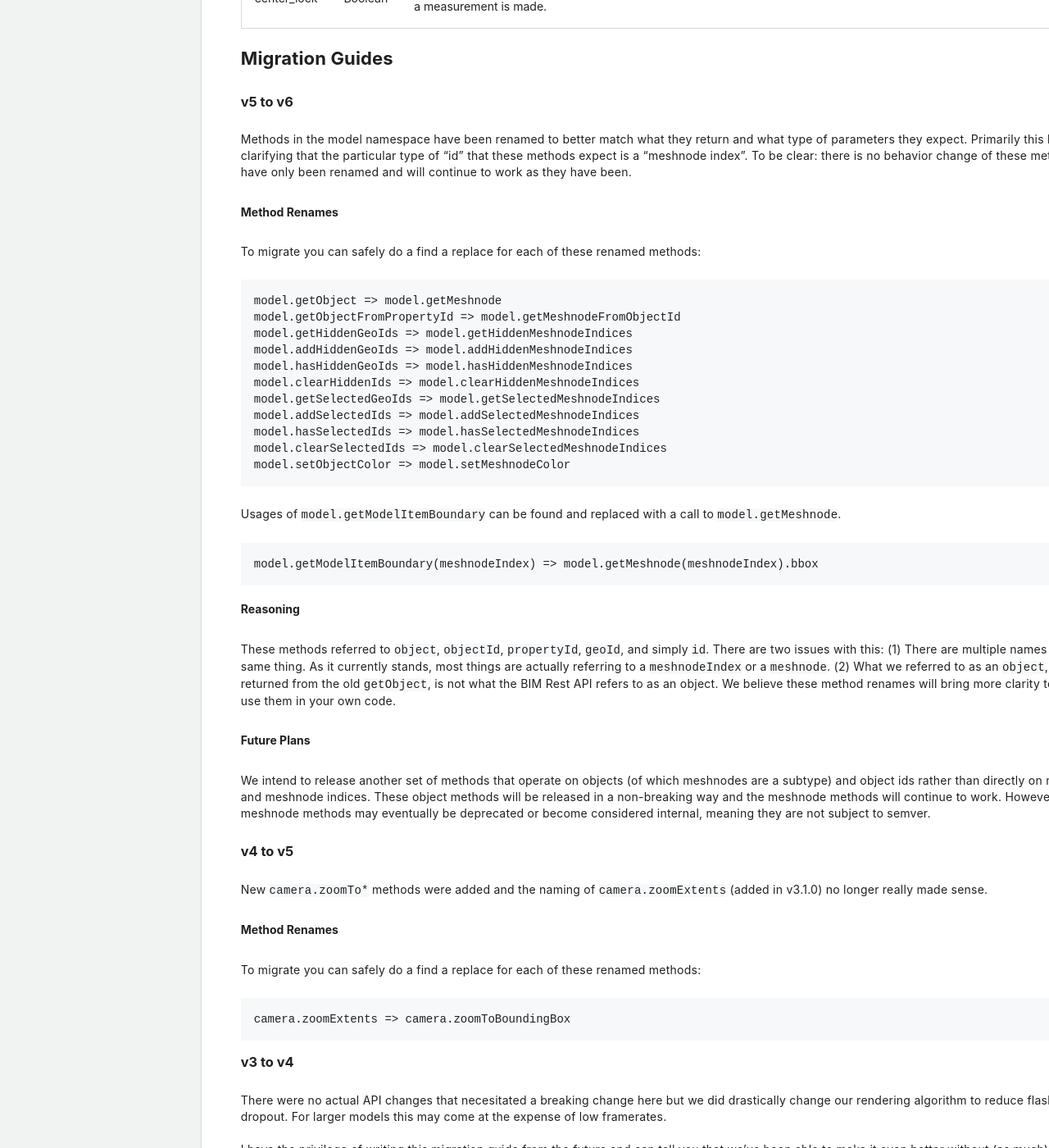
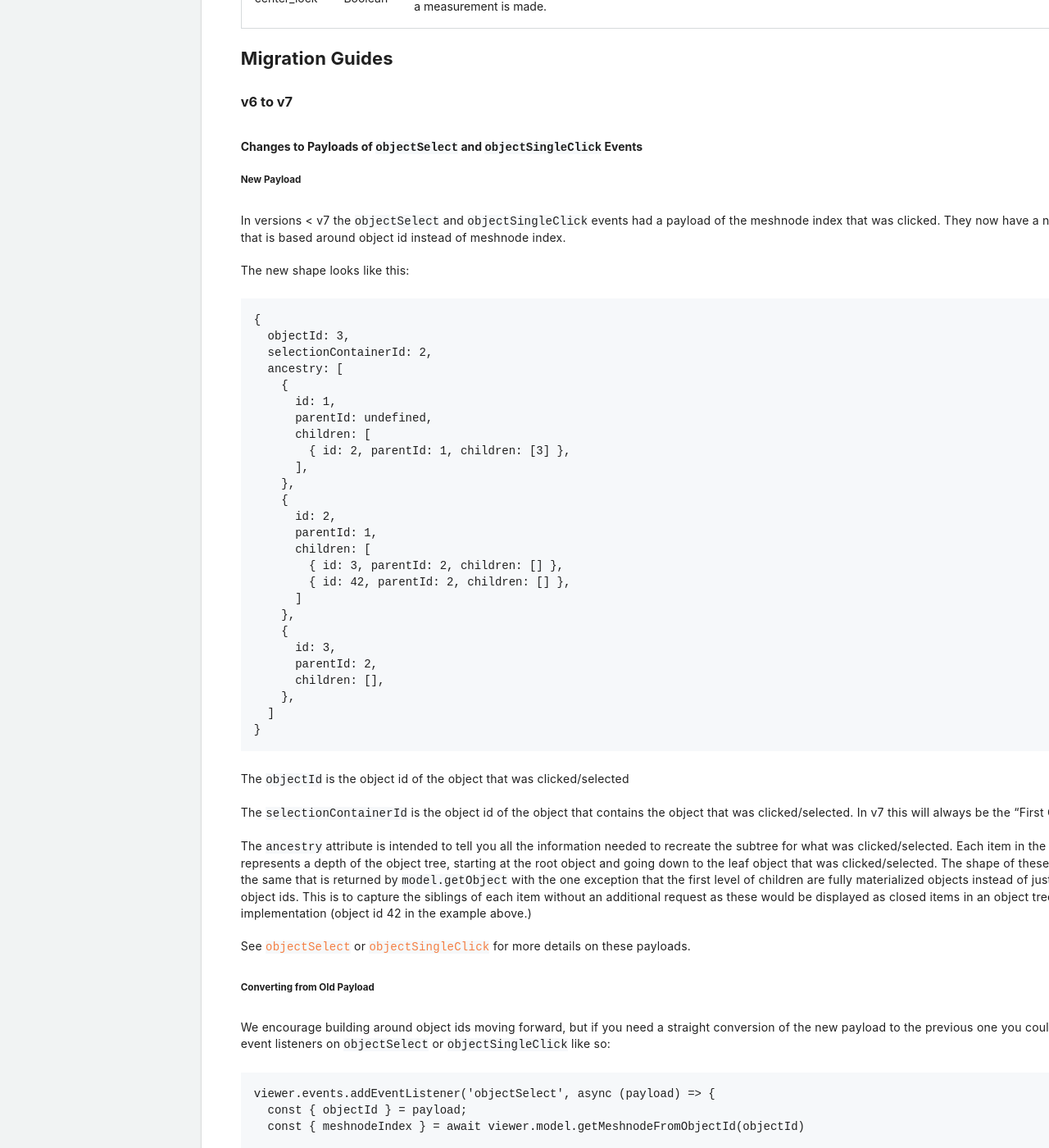
Before and after one commit to procore/documentation, a Jekyll site: the page built from bim_webviewer/bim_web_viewer.md, in a window 1280 px wide and 1400 px high, scrolled down 59894 px. Shown: the whole window at 82% size. Built offline with Jekyll 4.4.1, drawn with Linux system fonts in a browser that asks for light colours; comment, search, counter and statistics services are not loaded; some of the changed text lies outside the part shown.

Commit message:
Add migration guide for v6 to v7

````diff
--- a/bim_webviewer/bim_web_viewer.md
+++ b/bim_webviewer/bim_web_viewer.md
@@ -2931,6 +2931,69 @@ Otherwise, `rotation` will be undefined.
   <a class="heading-link" href="#migration-guides"></a>
 </p>
 
+### v6 to v7
+
+<p class="heading-link-container">
+  <a class="heading-link" href="#v5-to-v6"></a>
+</p>
+
+#### Changes to Payloads of `objectSelect` and `objectSingleClick` Events
+
+##### New Payload
+
+In versions < v7 the `objectSelect` and `objectSingleClick` events had a payload of the meshnode index that was clicked. They now have a new shape that is based around object id instead of meshnode index.
+
+The new shape looks like this:
+```ts
+{
+  objectId: 3,
+  selectionContainerId: 2,
+  ancestry: [
+    {
+      id: 1,
+      parentId: undefined,
+      children: [
+        { id: 2, parentId: 1, children: [3] },
+      ],
+    },
+    {
+      id: 2,
+      parentId: 1,
+      children: [
+        { id: 3, parentId: 2, children: [] },
+        { id: 42, parentId: 2, children: [] },
+      ]
+    },
+    {
+      id: 3,
+      parentId: 2,
+      children: [],
+    },
+  ]
+}
+```
+
+The `objectId` is the object id of the object that was clicked/selected
+
+The `selectionContainerId` is the object id of the object that contains the object that was clicked/selected. In v7 this will always be the "First Object".
+
+The `ancestry` attribute is intended to tell you all the information needed to recreate the subtree for what was clicked/selected. Each item in the array represents a depth of the object tree, starting at the root object and going down to the leaf object that was clicked/selected. The shape of these objects is the same that is returned by `model.getObject` with the one exception that the first level of children are fully materialized objects instead of just being object ids. This is to capture the siblings of each item without an additional request as these would be displayed as closed items in an object tree implementation (object id 42 in the example above.)
+
+See [`objectSelect`](#objectselect) or [`objectSingleClick`](#objectsingleclick) for more details on these payloads.
+
+##### Converting from Old Payload
+
+We encourage building around object ids moving forward, but if you need a straight conversion of the new payload to the previous one you could modify event listeners on `objectSelect` or `objectSingleClick` like so:
+
+```ts
+viewer.events.addEventListener('objectSelect', async (payload) => {
+  const { objectId } = payload;
+  const { meshnodeIndex } = await viewer.model.getMeshnodeFromObjectId(objectId)
+
+  // meshnodeIndex should be the same as the < v7 payload.
+})
+```
+
 ### v5 to v6
 
 <p class="heading-link-container">
````
